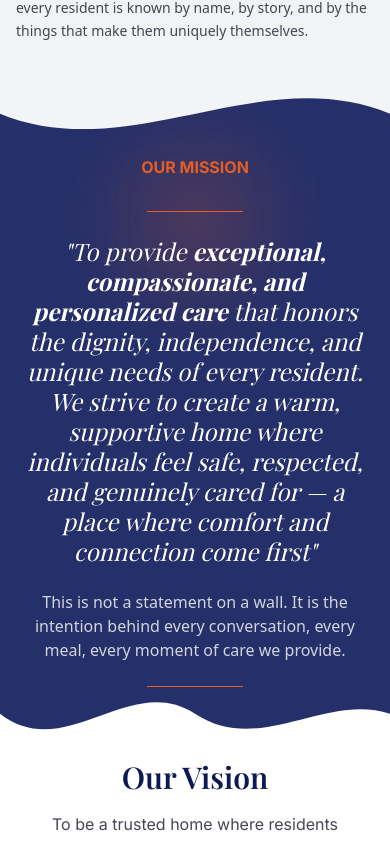
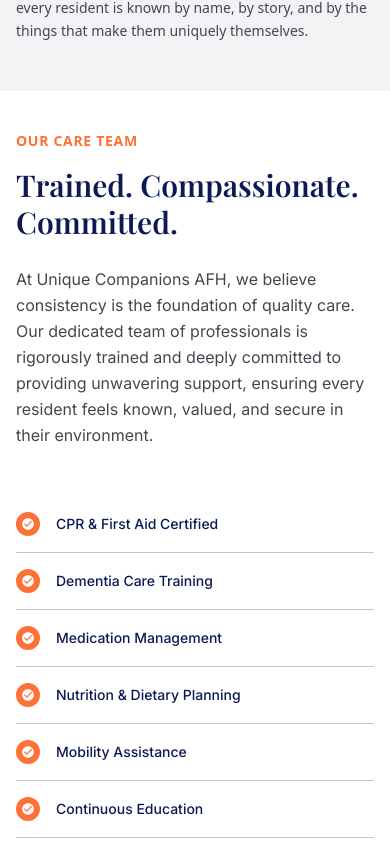
Before and after one commit to tylher/my-unique-companions, a Next.js app: page /about in a window 390 px wide. Shown: the part 6835-7676 px from the top of the page. Built offline with nearby package versions, Linux system fonts and the light colour scheme.

Commit message:
fix: fix typographical error

```diff
--- a/src/app/about/page.js
+++ b/src/app/about/page.js
@@ -1,7 +1,9 @@
 "use client";
 import AboutServices from "@/components/about/AboutServices";
 import CarePhilosophySection from "@/components/about/CarePhilosophySection";
+import CareTeamSection from "@/components/about/CareteamSection";
 import CommitmentBanner from "@/components/about/CommitmentBanner";
+import CommitmentSection from "@/components/about/CommitmentSection";
 import CoreValues from "@/components/about/CoreValues";
 import HomeFeeling from "@/components/about/HomeFeeling";
 import Mission from "@/components/about/Mission";
@@ -78,12 +80,14 @@
       <section>
         <CarePhilosophySection />
       </section>
+
       <section>
         <AboutServices />
       </section>
       <section>
         <HomeFeeling />
       </section>
+      <CareTeamSection />
       <section>
         <Mission />
       </section>
--- /dev/null
+++ b/src/components/about/CareteamSection.jsx
@@ -0,0 +1,99 @@
+"use client";
+
+import { trainingItems } from "@/data/features";
+import { motion } from "framer-motion";
+import { MdCheckCircle } from "react-icons/md";
+
+const headingVariants = {
+  hidden: { opacity: 0, y: 24 },
+  visible: {
+    opacity: 1,
+    y: 0,
+    transition: { duration: 0.6, ease: [0.22, 1, 0.36, 1] },
+  },
+};
+
+const rowVariants = {
+  hidden: { opacity: 0, x: -16 },
+  visible: (i) => ({
+    opacity: 1,
+    x: 0,
+    transition: {
+      delay: i * 0.07,
+      duration: 0.38,
+      ease: [0.22, 1, 0.36, 1],
+    },
+  }),
+};
+
+const iconVariants = {
+  hidden: { scale: 0 },
+  visible: (i) => ({
+    scale: 1,
+    transition: {
+      delay: i * 0.07 + 0.1,
+      type: "spring",
+      stiffness: 360,
+      damping: 16,
+    },
+  }),
+};
+
+export default function CareTeamSection() {
+  return (
+    <section className="bg-surface-container-lowest py-10 md:py-12 px-4 sm:px-6 md:px-[64px]">
+      <div className="max-w-[1280px] mx-auto grid grid-cols-1 md:grid-cols-2 gap-12 md:gap-24 items-center">
+        {/* Left — text block */}
+        <motion.div
+          className="pr-0 md:pr-12"
+          initial="hidden"
+          whileInView="visible"
+          viewport={{ once: true, amount: 0.3 }}
+          variants={headingVariants}
+        >
+          <span className="block text-secondary-container font-label-lg tracking-wider mb-4 uppercase text-sm font-semibold">
+            Our Care Team
+          </span>
+          <h2 className="font-display text-3xl sm:text-4xl md:text-[40px] font-semibold text-primary leading-tight mb-6">
+            Trained. Compassionate. Committed.
+          </h2>
+          <p className="text-on-surface-variant leading-relaxed text-base md:text-lg font-body">
+            At Unique Companions AFH, we believe consistency is the foundation
+            of quality care. Our dedicated team of professionals is rigorously
+            trained and deeply committed to providing unwavering support,
+            ensuring every resident feels known, valued, and secure in their
+            environment.
+          </p>
+        </motion.div>
+
+        {/* Right — checklist grid */}
+        <motion.div
+          className="grid grid-cols-1 sm:grid-cols-2 gap-x-8 gap-y-0"
+          initial="hidden"
+          whileInView="visible"
+          viewport={{ once: true, amount: 0.2 }}
+        >
+          {trainingItems.map((item, i) => (
+            <motion.div
+              key={item}
+              className="flex items-center py-4 border-b border-outline-variant"
+              custom={i}
+              variants={rowVariants}
+            >
+              <motion.span
+                className="w-6 h-6 rounded-full bg-secondary-container flex items-center justify-center mr-4 shrink-0"
+                custom={i}
+                variants={iconVariants}
+              >
+                <MdCheckCircle className="text-white text-sm" />
+              </motion.span>
+              <span className="font-body text-sm font-medium text-primary">
+                {item}
+              </span>
+            </motion.div>
+          ))}
+        </motion.div>
+      </div>
+    </section>
+  );
+}
--- /dev/null
+++ b/src/components/about/CommitmentCard.jsx
@@ -0,0 +1,52 @@
+"use client";
+
+import { motion } from "framer-motion";
+
+const cardVariants = {
+  hidden: { opacity: 0, y: 20, scale: 0.96 },
+  visible: (i) => ({
+    opacity: 1,
+    y: 0,
+    scale: 1,
+    transition: {
+      delay: i * 0.09,
+      duration: 0.45,
+      ease: [0.22, 1, 0.36, 1],
+    },
+  }),
+};
+
+export default function CommitmentCard({ icon: Icon, label, index }) {
+  return (
+    <motion.div
+      className="
+        group
+        bg-surface-container-lowest
+        rounded-2xl
+        p-8
+        shadow-[0_20px_40px_rgba(37,48,107,0.04)]
+        border border-outline-variant/20
+        w-full md:w-[calc(20%-1.2rem)]
+        min-w-[200px]
+        flex flex-col items-center text-center
+        transition-all duration-300
+        hover:border-secondary-container/30
+        hover:shadow-[0_12px_28px_rgba(37,48,107,0.08)]
+        cursor-default
+      "
+      custom={index}
+      variants={cardVariants}
+      whileHover={{ y: -4 }}
+      transition={{ type: "spring", stiffness: 300, damping: 20 }}
+    >
+      {/* Icon wrapper */}
+      <div className="w-8 h-8 rounded-lg bg-secondary-container/10 flex items-center justify-center mb-6 group-hover:bg-secondary-container transition-colors duration-300">
+        <span className="material-symbols-outlined text-secondary-container group-hover:text-white transition-colors duration-300 text-[20px]">
+          <Icon />
+        </span>
+      </div>
+
+      <h3 className="font-body text-sm font-medium text-primary">{label}</h3>
+    </motion.div>
+  );
+}
--- /dev/null
+++ b/src/components/about/CommitmentSection.jsx
@@ -0,0 +1,65 @@
+"use client";
+
+import { commitmentCards } from "@/data/features";
+import { motion } from "framer-motion";
+import CommitmentCard from "./CommitmentCard";
+
+const headingVariants = {
+  hidden: { opacity: 0, y: 24 },
+  visible: {
+    opacity: 1,
+    y: 0,
+    transition: { duration: 0.6, ease: [0.22, 1, 0.36, 1] },
+  },
+};
+
+const containerVariants = {
+  hidden: {},
+  visible: {
+    transition: { staggerChildren: 0.09, delayChildren: 0.15 },
+  },
+};
+
+export default function CommitmentSection() {
+  return (
+    <section className="bg-surface py-7 md:py-10  relative overflow-hidden ">
+      {/* Decorative blobs */}
+
+      <div className=" relative z-10">
+        {/* Header */}
+        <motion.div
+          className="text-center mb-12 md:mb-16"
+          initial="hidden"
+          whileInView="visible"
+          viewport={{ once: true, amount: 0.4 }}
+          variants={headingVariants}
+        >
+          <span className="block text-secondary-container font-label tracking-wider mb-2 uppercase text-sm font-semibold">
+            Our Commitment
+          </span>
+          <h2 className="font-display text-3xl sm:text-4xl md:text-[40px] font-semibold text-primary leading-tight">
+            What We Stand For
+          </h2>
+        </motion.div>
+
+        {/* Cards */}
+        <motion.div
+          className="flex flex-wrap justify-center gap-5 md:gap-6"
+          initial="hidden"
+          whileInView="visible"
+          viewport={{ once: true, amount: 0.2 }}
+          variants={containerVariants}
+        >
+          {commitmentCards.map((card, i) => (
+            <CommitmentCard
+              key={card.id}
+              icon={card.icon}
+              label={card.label}
+              index={i}
+            />
+          ))}
+        </motion.div>
+      </div>
+    </section>
+  );
+}
--- a/src/components/about/CoreValues.jsx
+++ b/src/components/about/CoreValues.jsx
@@ -2,15 +2,19 @@
 
 import { motion } from "framer-motion";
 import {
+  FaBalanceScale,
+  FaBrain,
   FaComment,
   FaHandshake,
+  FaHandsHelping,
   FaHeart,
   FaHome,
+  FaPills,
   FaSeedling,
   FaShieldAlt,
+  FaUserShield,
 } from "react-icons/fa";
 import { FaShield } from "react-icons/fa6";
-import { FiMessageCircle } from "react-icons/fi";
 
 // ─── Data ─────────────────────────────────────────────────────────────────────
 const values = [
@@ -57,6 +61,59 @@
       "We maintain open, transparent communication with families, healthcare providers, and residents to ensure continuity and trust.",
   },
 ];
+
+const trainingAreas = [
+  {
+    icon: FaBrain,
+    title: "Dementia Care",
+  },
+  {
+    icon: FaHandsHelping,
+    title: "Mental Health Support",
+  },
+  {
+    icon: FaShieldAlt,
+    title: "De-escalation & Safety",
+  },
+  {
+    icon: FaPills,
+    title: "Medication Assistance",
+  },
+  {
+    icon: FaBalanceScale,
+    title: "WA State Compliance",
+  },
+  {
+    icon: FaUserShield,
+    title: "Client Rights & Privacy",
+  },
+];
+
+const commitmentContainerVariants = {
+  hidden: {
+    opacity: 0,
+    y: 40,
+  },
+  visible: {
+    opacity: 1,
+    y: 0,
+    transition: {
+      duration: 0.8,
+      staggerChildren: 0.1,
+    },
+  },
+};
+
+const itemVariants = {
+  hidden: {
+    opacity: 0,
+    y: 20,
+  },
+  visible: {
+    opacity: 1,
+    y: 0,
+  },
+};
 
 // ─── Animation Variants ───────────────────────────────────────────────────────
 const containerVariants = {
@@ -146,8 +203,9 @@
 // ─── Main Component ───────────────────────────────────────────────────────────
 export default function CoreValues() {
   return (
-    <section className="relative overflow-hidden py-10 lg:py-16 bg-surface">
+    <section className="relative overflow-hidden py-10 lg:py-16 bg-surface ">
       {/* Background glow — top left (blue) */}
+
       <div
         aria-hidden="true"
         className="pointer-events-none absolute -left-40 -top-40 h-[600px] w-[600px] rounded-full"
@@ -226,7 +284,7 @@
               <div
                 key={value.title}
                 className={
-                  isLastOdd ? "sm:col-span-2 lg:col-span-1 lg:col-start-1" : ""
+                  isLastOdd ? "sm:col-span-2 lg:col-span-1 lg:col-start-2" : ""
                 }
               >
                 <ValueCard
@@ -239,40 +297,63 @@
           })}
         </motion.div>
 
-        {/* Commitment block */}
+        <div>
+          <div className="mx-auto max-w-6xl px-6 mt-10 md:mt-16">
             <motion.div
-          variants={commitmentVariants}
+              variants={commitmentContainerVariants}
               initial="hidden"
               whileInView="visible"
               viewport={{ once: true }}
-          className="mx-auto mt-20 max-w-3xl rounded-3xl px-10 py-14 text-center lg:px-16 bg-primary-container"
+              className="relative overflow-hidden rounded-[32px] bg-primary-container p-8 md:p-12 lg:p-16"
             >
-          {/* Orange accent bar */}
-          <div className="mx-auto mb-7 h-1 w-16 rounded-full bg-secondary-container" />
+              {/* Decorative Background */}
+              <div className="absolute -right-24 -top-24 h-72 w-72 rounded-full bg-secondary-container/20 blur-3xl" />
+              <div className="absolute -left-16 -bottom-16 h-64 w-64 rounded-full bg-white/5 blur-3xl" />
 
-          <h3
-            className="mb-5 text-2xl md:text-4xl font-semibold font-display"
+              <div className="relative z-10">
+                {/* Accent */}
+                <div className="mx-auto mb-8 h-1 w-20 rounded-full bg-secondary-container" />
+
+                <motion.h2
+                  variants={itemVariants}
+                  className="mb-6 text-center font-display text-2xl font-semibold text-white md:text-5xl"
                   style={{
                     fontFamily: "'Playfair Display', Georgia, serif",
-              color: "#ffffff",
                   }}
                 >
                   Our Commitment to You
-          </h3>
+                </motion.h2>
 
-          <p
-            className="text-lg leading-relaxed text-inverse-on-surface"
-            style={{
-              fontFamily: "'Manrope', system-ui, sans-serif",
-              lineHeight: "1.6",
-            }}
+                <motion.p
+                  variants={itemVariants}
+                  className="mx-auto  text-center text-sm leading-relaxed text-white/90 md:text-xl"
                 >
-            Unique Companions AFH is committed to creating a home where
-            residents feel valued, supported, and empowered. We care for each
-            person as we would our own family — with warmth, respect, and
-            unwavering dedication.
-          </p>
+                  At Unique Companions AFH, we are committed to creating a home
+                  where every resident feels valued, supported, and empowered.
+                  We care for each individual as we would our own family - with
+                  warmth, compassion, respect, and unwavering dedication.
+                </motion.p>
+
+                <br />
+                <br />
+
+                <motion.p
+                  variants={itemVariants}
+                  className="mx-auto text-center text-sm leading-relaxed text-white/90 md:text-xl"
+                >
+                  Our commitment is to provide high-quality, compassionate care
+                  while maintaining transparent communication with families and
+                  upholding Washington State standards. We support every
+                  resident with dignity and respect, ensuring they can live in a
+                  safe, comfortable, and nurturing environment filled with
+                  purpose, independence, and joy.
+                </motion.p>
+              </div>
             </motion.div>
+          </div>
+        </div>
+
+        {/* Commitment block */}
       </div>
     </section>
   );
--- a/src/data/features.js
+++ b/src/data/features.js
@@ -30,6 +30,8 @@
   MdPsychology,
   MdRecordVoiceOver,
   MdRestaurant,
+  MdShield,
+  MdSpa,
   MdVerified,
   MdVerifiedUser,
   MdVisibility,
@@ -909,3 +911,40 @@
     src: "/images/gallery/pic21.jpg",
   },
 ];
+
+export const trainingItems = [
+  "CPR & First Aid Certified",
+  "Dementia Care Training",
+  "Medication Management",
+  "Nutrition & Dietary Planning",
+  "Mobility Assistance",
+  "Continuous Education",
+];
+
+export const commitmentCards = [
+  {
+    id: 1,
+    icon: MdFavorite,
+    label: "Dignity in Care",
+  },
+  {
+    id: 2,
+    icon: MdShield,
+    label: "Unwavering Safety",
+  },
+  {
+    id: 3,
+    icon: MdGroup,
+    label: "Community First",
+  },
+  {
+    id: 4,
+    icon: MdSpa,
+    label: "Holistic Wellness",
+  },
+  {
+    id: 5,
+    icon: MdHandshake,
+    label: "Transparent Communication",
+  },
+];
```
Lines whose indentation alone changed are shown as unchanged.
